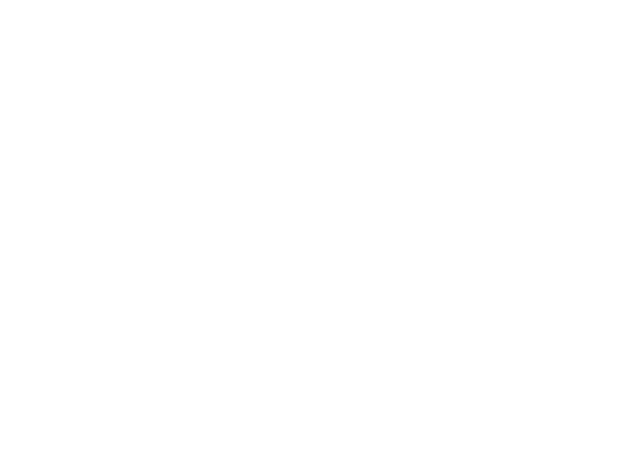
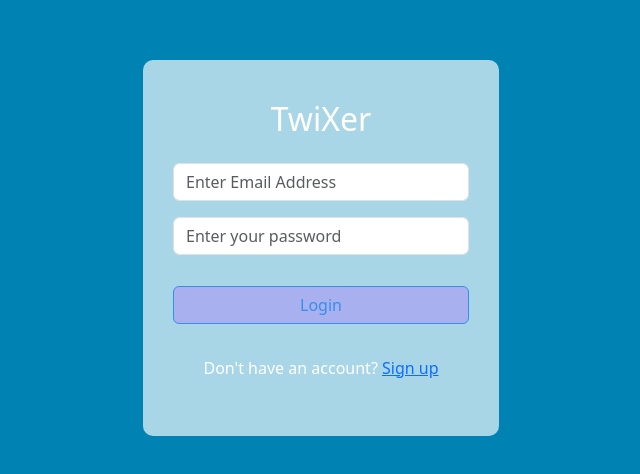
Before and after one commit to mankai-amine/twixer-client, a React (Create React App) app: page / in a window 1280 px wide. Before the commit this address had no page. Shown: the part 176-650 px from the top of the page, without its empty margins (319-959 px from the left). Built offline with nearby package versions, Linux system fonts and the light colour scheme.

Commit message:
css fix and small routing fix

```diff
--- a/src/App.tsx
+++ b/src/App.tsx
@@ -10,7 +10,7 @@ const App: React.FC = () => {
     <div className='App'>
       <Router>
         <Routes>
-          <Route path='/login' element={<Login />} />
+          <Route path='/' element={<Login />} />
           <Route path='/register' element={<Register />} />
         </Routes>
       </Router>
--- a/src/Login.css
+++ b/src/Login.css
@@ -9,7 +9,7 @@
 
 /* Login form container */
 .login-box {
-    background-color: #000;
+    background-color: #a8d6e6;
     padding: 40px 30px;
     border-radius: 10px;
     max-width: 400px;
@@ -40,9 +40,10 @@
 }
 
 /* Login button styling */
-.login-btn {
-    background-color: #007bff;
-    color: white;
+.custom-button {
+    background-color: #a9b0f0 !important;
+    border-color: #3590e9 !important;
+    color: #3590e9 !important;
     border: none;
     font-weight: bold;
     padding: 12px;
@@ -86,11 +87,16 @@
 
 /* Success message styling */
 .login-success {
-    font-size: 0.9rem;
+    font-size: 1.2rem;
     color: green;
     margin-top: 10px;
+    font-weight: bolder !important;
 }
 
-.text-muted {
+.mt-3 {
     color: white !important;
 }
+
+.mb-4 {
+    color: white !important;
+}
--- a/src/Register.css
+++ b/src/Register.css
@@ -9,7 +9,7 @@
 
 /* Registration form container */
 .register-box {
-    background-color: #000;
+    background-color: #ababef;
     padding: 40px 30px;
     border-radius: 10px;
     max-width: 400px;
@@ -91,10 +91,10 @@
     margin-top: 10px;
 }
 
-.text-muted {
+.mt-3 {
     color: white !important;
 }
 
-.mt-3 {
+.mb-4 {
     color: white !important;
 }
--- a/src/pages/Login.tsx
+++ b/src/pages/Login.tsx
@@ -29,6 +29,7 @@ const Login: React.FC = () => {
     };
 
     return (
+        <div style={{ backgroundColor: '#0083b3', minHeight: '100vh', display: 'flex', alignItems: 'center', justifyContent: 'center' }}>
         <Container className='mt-5'>
             <Row className='justify-content-md-center'>
                 <Col md={6} lg={4}>
@@ -54,14 +55,14 @@ const Login: React.FC = () => {
                                 {errors.password && <p className="text-danger">{errors.password.message}</p>}
                             </Form.Group>
 
-                            <Button variant='primary' type='submit' className='w-100 mb-3'>
+                            <Button variant='primary' type='submit' className='w-100 mb-3 custom-button'>
                                 Login
                             </Button>
 
                             {submissionStatus && <p className="text-success">{submissionStatus}</p>}
 
                             <div className="mt-3">
-                                <p className="text-muted">
+                                <p>
                                     Don't have an account? <a href="/register" className="sign-up-link">Sign up</a>
                                 </p>
                             </div>
@@ -70,6 +71,7 @@ const Login: React.FC = () => {
                 </Col>
             </Row>
         </Container>
+        </div>
     );
 };
 
--- a/src/pages/Register.tsx
+++ b/src/pages/Register.tsx
@@ -29,6 +29,7 @@ const Register: React.FC = () => {
     };
 
     return (
+        <div style={{ backgroundColor: '#abcdef', minHeight: '100vh', display: 'flex', alignItems: 'center', justifyContent: 'center' }}>
             <Container className='mt-5'>
                 <Row className='justify-content-md-center'>
                     <Col md={6} lg={4}>
@@ -76,13 +77,15 @@ const Register: React.FC = () => {
                                 {isSubmitted && <p className="text-success">Registration successful!</p>}
 
                                 <div className='mt-3'>
-                                <p className='text-muted'>Already have an account? <a href='/login' className='login-link'>Login</a></p>
+                                    <p>Already have an account? <a href='/' className='login-link'>Login</a></p>
                                 </div>
                             </Form>
                         </div>
                     </Col>
                 </Row>
             </Container>
+        </div>
+
     );
 };
 
```
Lines whose indentation alone changed are shown as unchanged.
